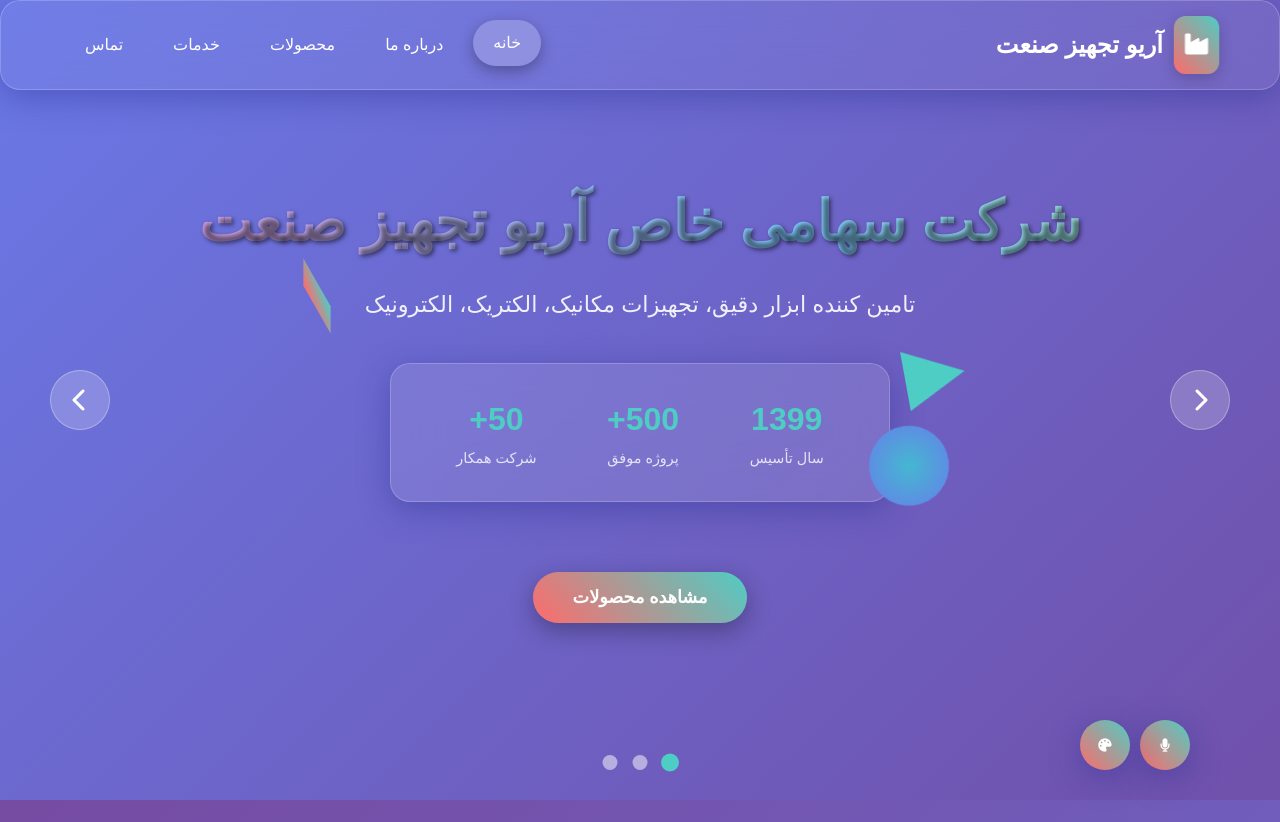
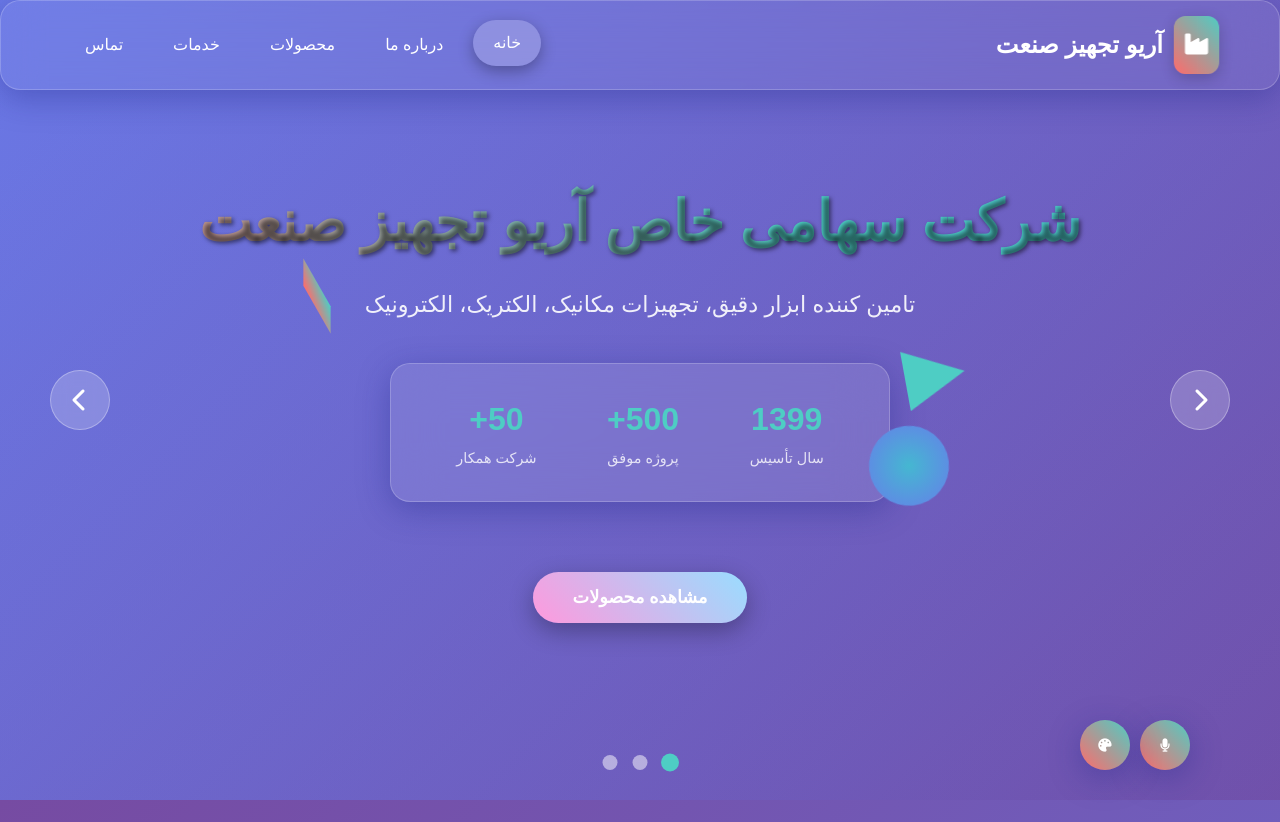
Before and after one commit to viratechkerman-source/ario3, a PHP site: page / in a window 1280 px wide. Shown: the top 822 px of the page. Run offline with PHP 8.4, Linux system fonts and the light colour scheme; some web fonts are replaced.

Commit message:
Edit style.css

```diff
--- a/style.css
+++ b/style.css
@@ -175,7 +175,7 @@ body {
     font-weight: 700;
     margin-bottom: 20px;
     text-shadow: 2px 2px 4px rgba(0, 0, 0, 0.5);
-    background: linear-gradient(45deg, #FF80CC, #80CCFF, #CCFF80);
+    background: linear-gradient(45deg, #ff6b6b, #4ecdc4, #45b7d1);
     background-size: 200% 200%;
     -webkit-background-clip: text;
     background-clip: text;
@@ -378,7 +378,7 @@ body {
 
 /* CTA Button */
 .cta-btn {
-    background: linear-gradient(45deg, #ff6b6b, #4ecdc4);
+    background: linear-gradient(45deg, #FF99DD, #99DDFF);
     color: #fff;
     padding: 15px 40px;
     border: none;
```
